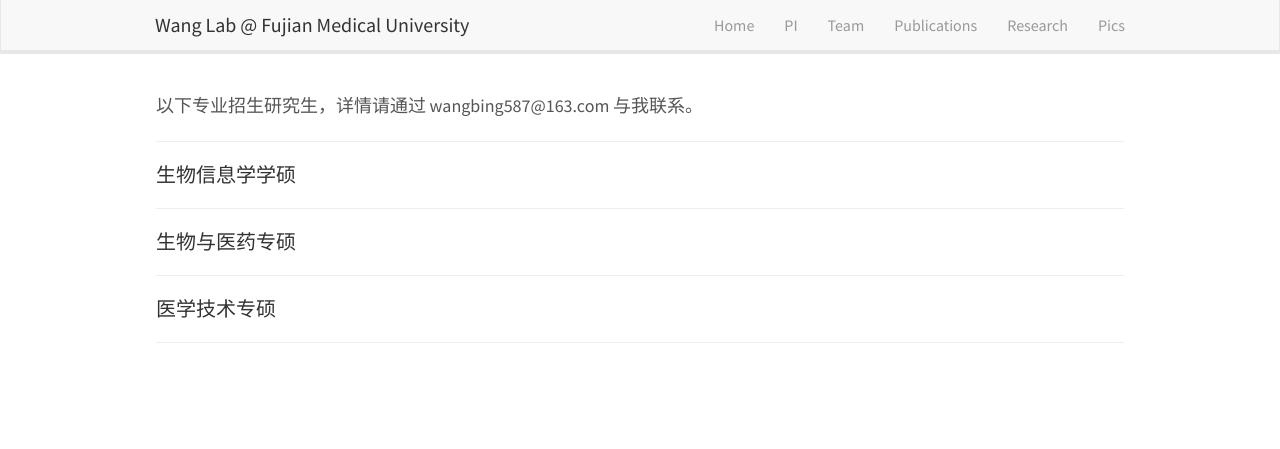
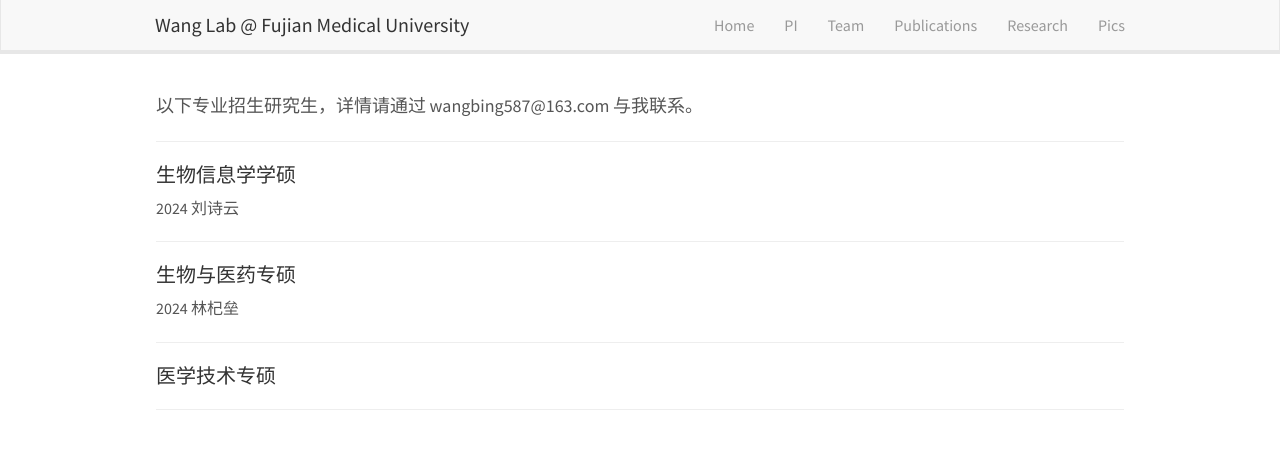
Before and after one commit to wangbing587/wangbing587.github.io, a Jekyll site: the page built from _pages/team.md, in a window 1280 px wide. Shown: the top 449 px of the page. Built offline with Jekyll 4.4.1, drawn with Linux system fonts in a browser that asks for light colours.

Commit message:
Update team.md

```diff
--- a/_pages/team.md
+++ b/_pages/team.md
@@ -10,10 +10,14 @@ permalink: /team/
 <hr />
 
 <h4>生物信息学学硕</h4>
+2024
+刘诗云
 
 <hr />
 
 <h4>生物与医药专硕</h4>
+2024
+林杞垒
 
 <hr />
 
```
